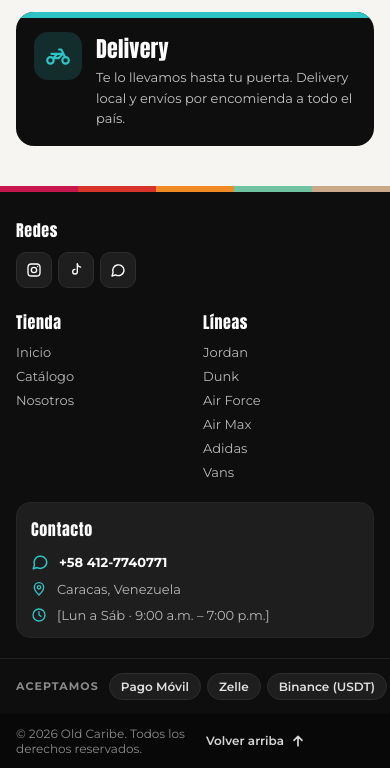
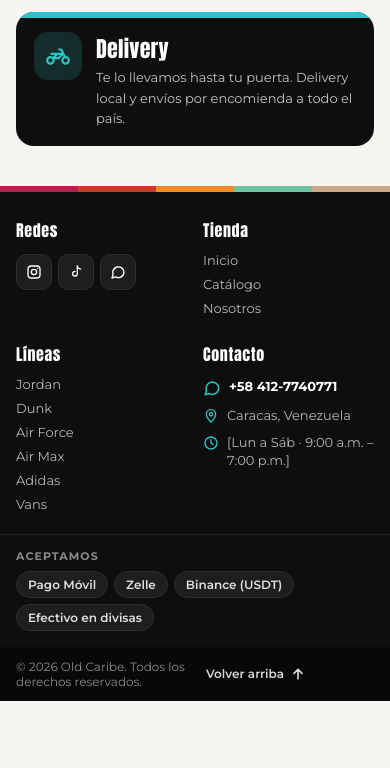
Before and after one commit to Aruncho/DemoWebs, a plain HTML site: page demos/oldcaribe/index.html in a window 390 px wide. Shown: the part 2125-2893 px from the top of the page. After the commit the page ends 2826 px from the top, so only its background shows below. Drawn offline with Linux system fonts and the light colour scheme.

Commit message:
Old Caribe: footer en teléfono ordenado en dos columnas
Redes | Tienda arriba, Líneas | Contacto debajo y Aceptamos solo abajo,
con los métodos de pago bajando de línea para no salirse de la pantalla.

Co-Authored-By: Claude Opus 5.5 <noreply@anthropic.com>

```diff
--- a/demos/oldcaribe/css/styles.css
+++ b/demos/oldcaribe/css/styles.css
@@ -285,19 +285,22 @@ a { color: inherit; }
   .ventaja p { font-size: 13px; }
 
   /* Footer compacto: marca + redes en una fila, Tienda/Líneas lado a lado, todo más apretado */
+  /* ---- Footer en teléfono: dos columnas → Redes | Tienda, y debajo Líneas | Contacto ---- */
   .footer { margin-top: 36px; }
-  .footer__grid { grid-template-columns: 1fr 1fr; gap: 22px 16px; padding-block: 26px 20px; }
-  .footer__marca { grid-column: 1 / -1; gap: 8px; }
+  .footer__grid { grid-template-columns: 1fr 1fr; gap: 26px 16px; padding-block: 26px 22px; }
+  .footer__marca { gap: 10px; }
   .footer__redes { gap: 6px; }
   .footer__redes a { width: 36px; height: 36px; border-radius: 10px; }
   .footer__redes svg { width: 16px; height: 16px; }
   .footer__col { gap: 8px; font-size: 13px; }
-  .footer__col h3, .footer__marca h3 { font-size: 16px; margin-bottom: 2px; }
-  .footer__contacto { grid-column: 1 / -1; padding: 14px; gap: 10px; border-radius: 14px; background: var(--negro-2); border: 1px solid #262626; }
-  .footer__pagos { flex-wrap: nowrap; overflow-x: auto; gap: 6px; padding-block: 14px; scrollbar-width: none; }
-  .footer__pagos::-webkit-scrollbar { display: none; }
-  .footer__pagos b { flex: none; font-size: 11px; margin-right: 4px; }
-  .footer__pagos span { flex: none; font-size: 12px; padding: 5px 11px; }
+  .footer__col h3, .footer__marca h3 { font-size: 16px; margin: 0 0 2px; }
+  .footer__contacto { gap: 10px; }
+  .footer__contacto span, .footer__contacto a { align-items: flex-start; gap: 8px; line-height: 1.35; }
+  .footer__contacto svg { margin-top: 1px; }
+  /* Aceptamos: solo, abajo, con las etiquetas que bajan de línea si no caben */
+  .footer__pagos { gap: 6px; padding-block: 14px 16px; }
+  .footer__pagos b { flex-basis: 100%; font-size: 11px; margin: 0 0 2px; }
+  .footer__pagos span { font-size: 12px; padding: 5px 11px; }
   .footer__base .footer__base-fila { flex-direction: row; text-align: left; gap: 10px; padding-block: 12px; padding-right: 84px; font-size: 12px; }   /* a la derecha queda el botón flotante */
   .footer__arriba { flex: none; }
 
```
